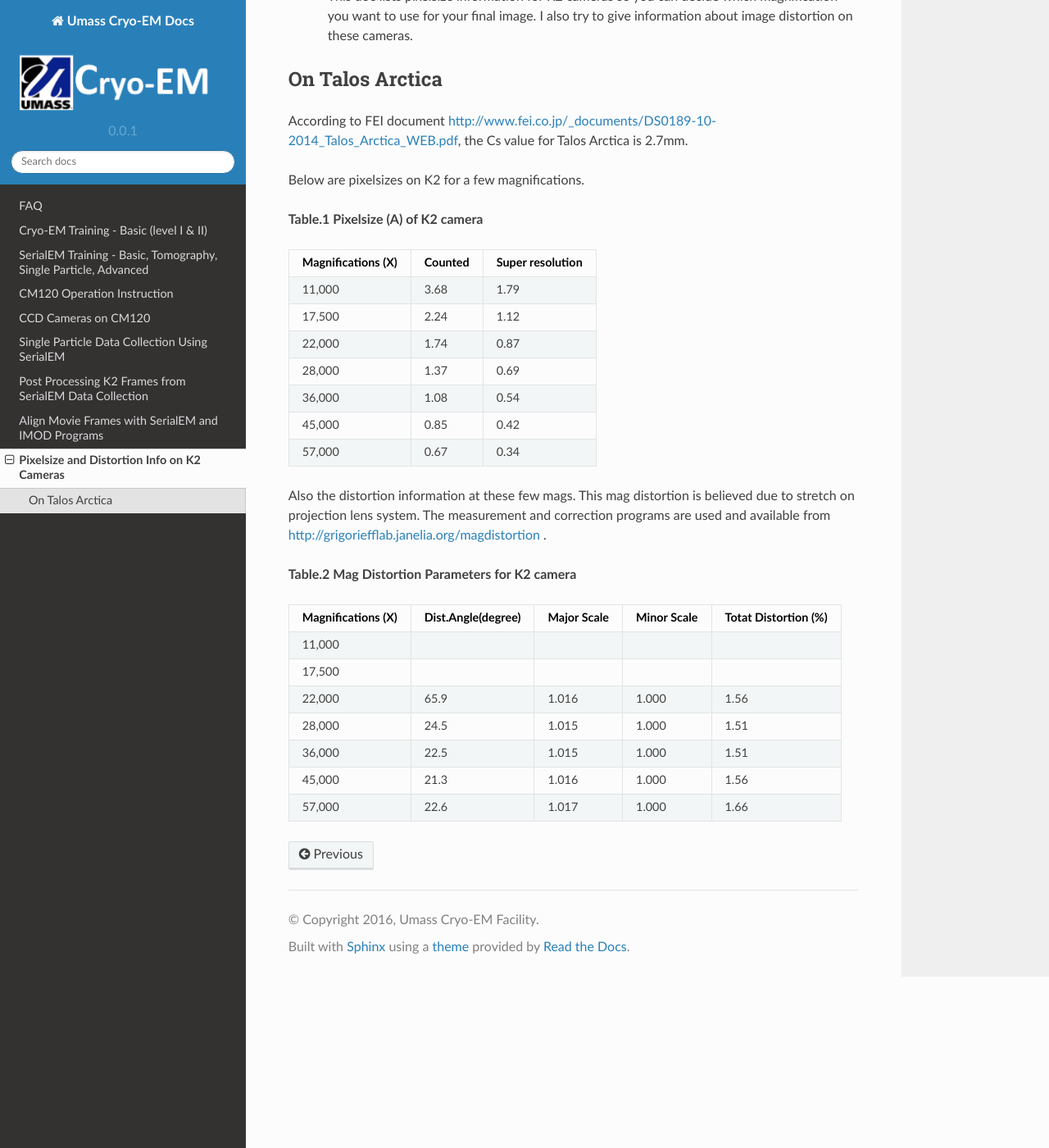
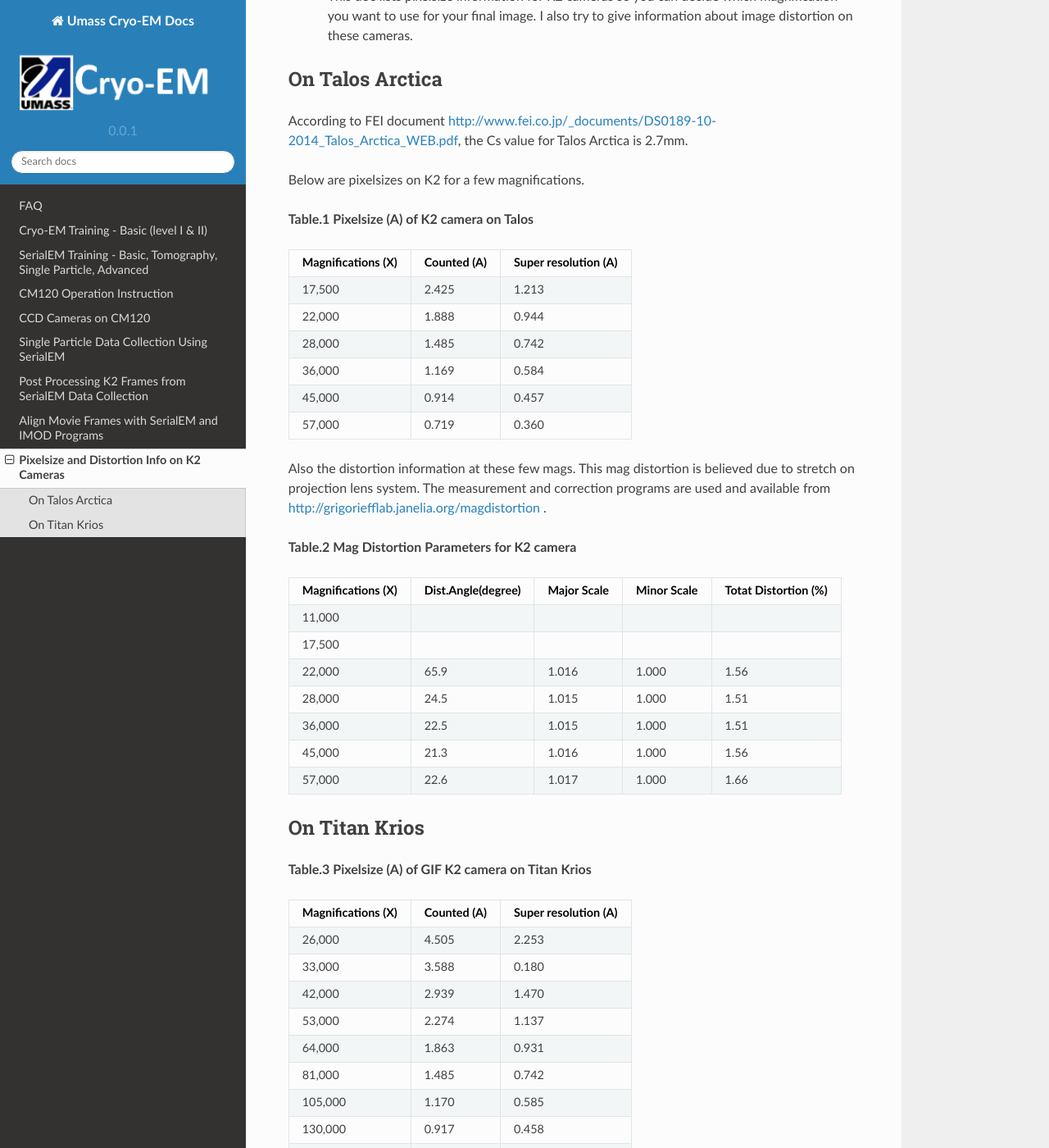
Before and after one commit to xuchen66/sphinx-emdocs, a Sphinx documentation site: the page built from source/pixelsize-and-distortion-info.rst, in a window 1280 px wide and 1400 px high, scrolled down 344 px. Shown: the whole window at 82% size. Built offline with Sphinx 7.4.7 and the Read the Docs theme 2.0.0, drawn with Linux system fonts in a browser that asks for light colours; pages that are not in the unit, such as notebooks, are missing from menus; some of the changed text lies outside the part shown.

Commit message:
Update pixelsize-and-distortion-info.rst

```diff
--- a/source/pixelsize-and-distortion-info.rst
+++ b/source/pixelsize-and-distortion-info.rst
@@ -25,24 +25,22 @@
 
 Below are pixelsizes on K2 for a few magnifications.
 
-**Table.1 Pixelsize (A) of K2 camera**
+**Table.1 Pixelsize (A) of K2 camera on Talos**
 
 +--------------------------+-------------------+----------------------+
-|  Magnifications (X)      | Counted           | Super resolution     |
+|  Magnifications (X)      | Counted (A)       | Super resolution (A) |
 +==========================+===================+======================+
-|  11,000                  |   3.68            |   1.79               |
+|  17,500                  |   2.425           |   1.213              |
 +--------------------------+-------------------+----------------------+
-|  17,500                  |   2.24            |   1.12               |
+|  22,000                  |   1.888           |   0.944              |
 +--------------------------+-------------------+----------------------+
-|  22,000                  |   1.74            |   0.87               |
+|  28,000                  |   1.485           |   0.742              |
 +--------------------------+-------------------+----------------------+
-|  28,000                  |   1.37            |   0.69               |
+|  36,000                  |   1.169           |   0.584              |
 +--------------------------+-------------------+----------------------+
-|  36,000                  |   1.08            |   0.54               |
+|  45,000                  |   0.914           |   0.457              |
 +--------------------------+-------------------+----------------------+
-|  45,000                  |   0.85            |   0.42               |
-+--------------------------+-------------------+----------------------+
-|  57,000                  |   0.67            |   0.34               |
+|  57,000                  |   0.719           |   0.360              |
 +--------------------------+-------------------+----------------------+
 
 Also the distortion information at these few mags. This mag distortion is believed due to stretch on projection lens
@@ -67,3 +65,34 @@
 +--------------------------+-------------------+----------------------+-------------------+-----------------------+
 |  57,000                  |   22.6            |   1.017              |  1.000            | 1.66                  |
 +--------------------------+-------------------+----------------------+-------------------+-----------------------+
+
+.. _titan:
+
+On Titan Krios
+--------------
+
+**Table.3 Pixelsize (A) of GIF K2 camera on Titan Krios**
+
++--------------------------+-------------------+----------------------+
+|  Magnifications (X)      | Counted (A)       | Super resolution (A) |
++==========================+===================+======================+
+|  26,000                  |   4.505           |   2.253              |
++--------------------------+-------------------+----------------------+
+|  33,000                  |   3.588           |   0.180              |
++--------------------------+-------------------+----------------------+
+|  42,000                  |   2.939           |   1.470              |
++--------------------------+-------------------+----------------------+
+|  53,000                  |   2.274           |   1.137              |
++--------------------------+-------------------+----------------------+
+|  64,000                  |   1.863           |   0.931              |
++--------------------------+-------------------+----------------------+
+|  81,000                  |   1.485           |   0.742              |
++--------------------------+-------------------+----------------------+
+|  105,000                 |   1.170           |   0.585              |
++--------------------------+-------------------+----------------------+
+|  130,000                 |   0.917           |   0.458              |
++--------------------------+-------------------+----------------------+
+|  165,000                 |   0.720           |   0.360              |
++--------------------------+-------------------+----------------------+
+|  215,000                 |   0.569           |   0.279              |
++--------------------------+-------------------+----------------------+
```
